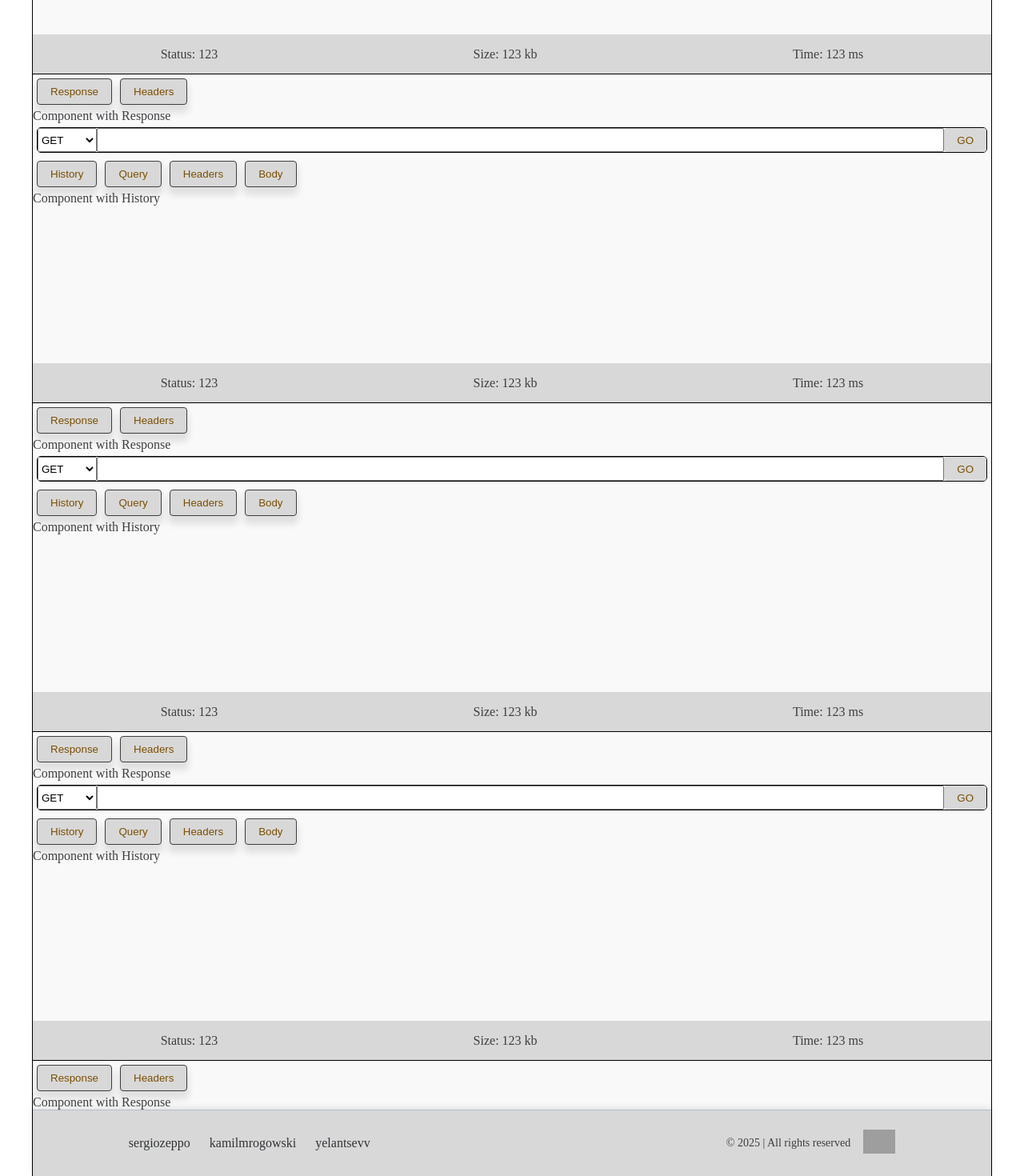
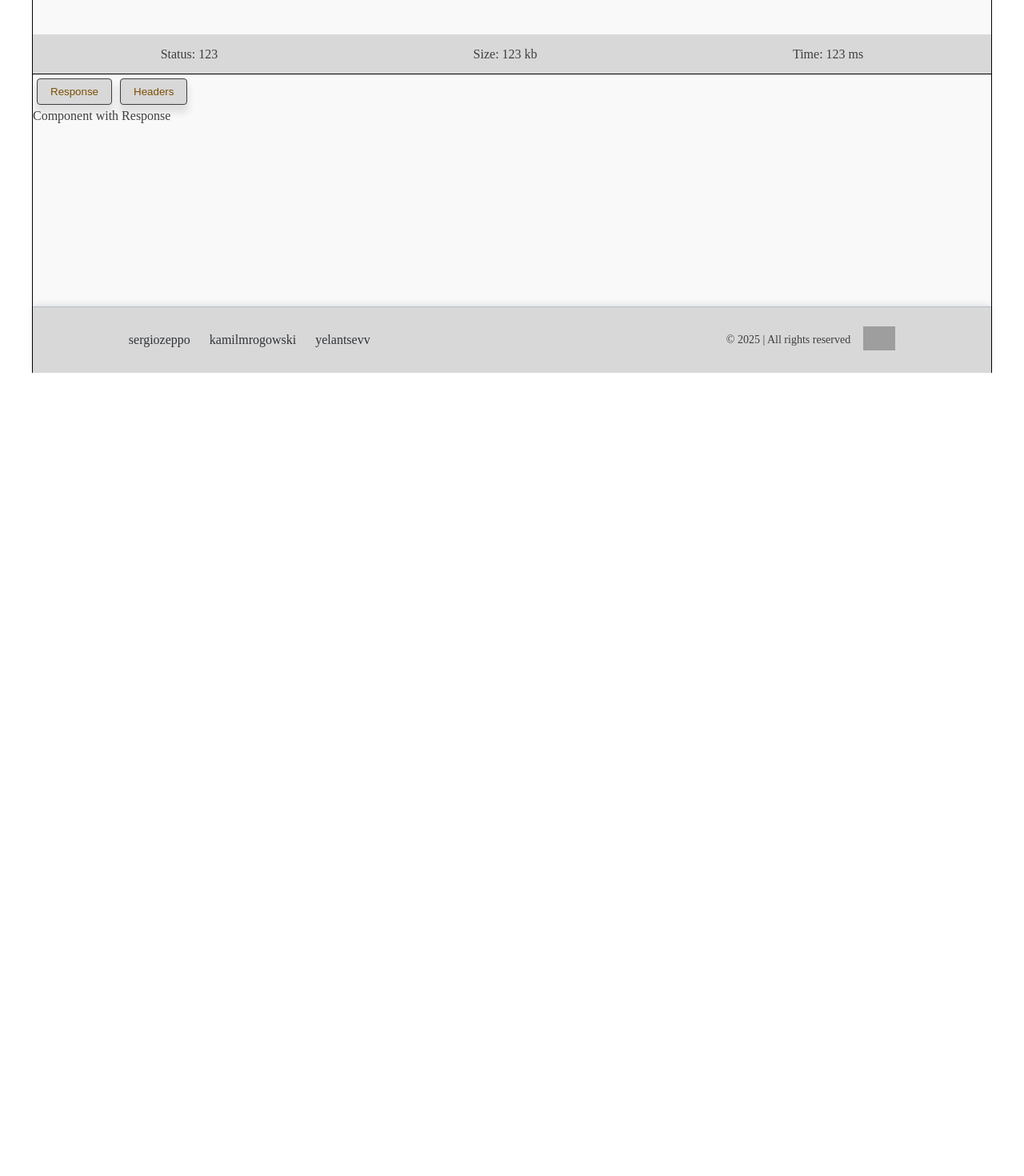
Before and after one commit to sergiozeppo/rest-client-app, a Next.js app: page /en in a window 1280 px wide. Shown: the part 334-1804 px from the top of the page at 80% size. After the commit the page ends 800 px from the top, so only its background shows below. Built offline with nearby package versions, Linux system fonts and the light colour scheme; grey boxes are pictures that could not be loaded.

Commit message:
chore: remove unnecessary copies

```diff
--- a/src/app/[locale]/layout.tsx
+++ b/src/app/[locale]/layout.tsx
@@ -49,12 +49,6 @@ export default async function LocaleLayout({
             <Header />
             <Query />
             <Response />
-            <Query />
-            <Response />
-            <Query />
-            <Response />
-            <Query />
-            <Response />
             {/* {children} */}
             <Footer />
           </div>
```
